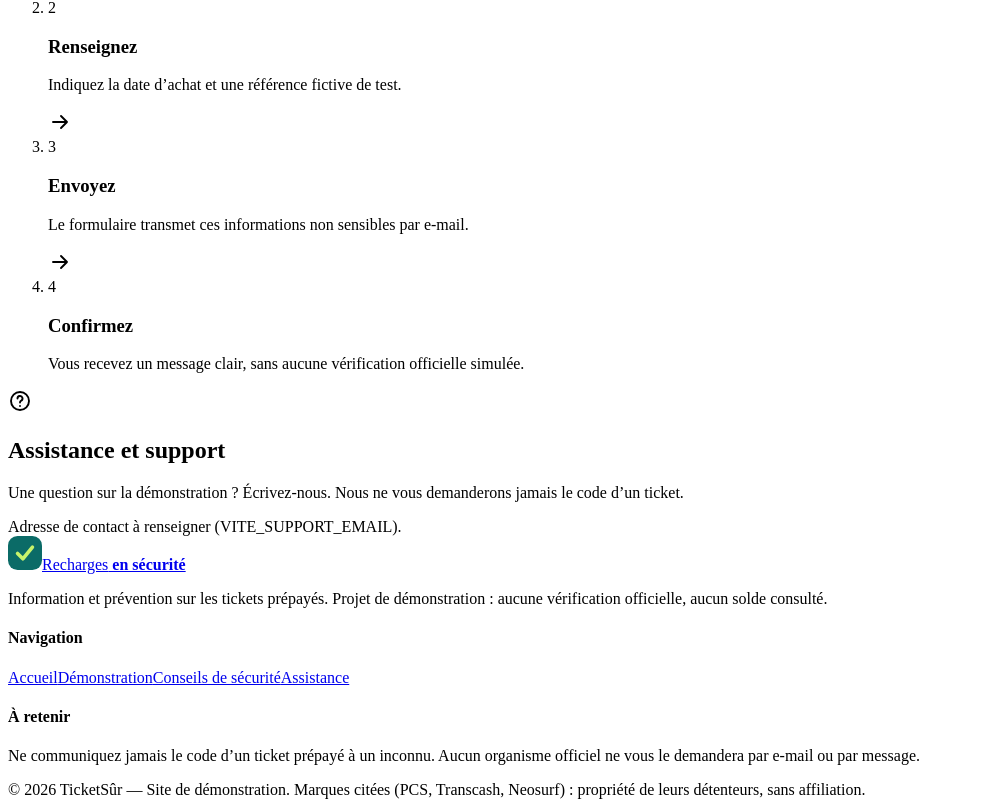
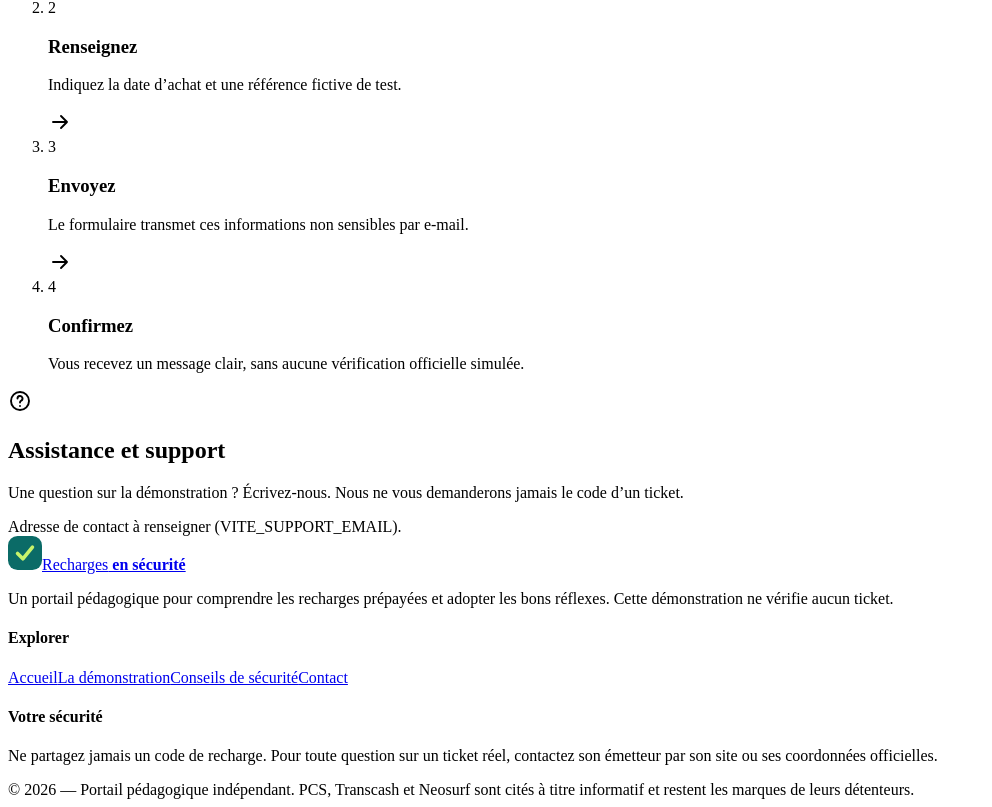
Before and after one commit to amandineprestige-lang/recharge-de-ticket, a React (Vite) app: page / in a window 1280 px wide. Shown: the part 2088-2895 px from the top of the page, without its empty margins (0-992 px from the left). Built offline with nearby package versions, Linux system fonts and the light colour scheme; no server answers.

Commit message:
Refresh portal identity and navigation

```diff
--- a/src/components/Footer.jsx
+++ b/src/components/Footer.jsx
@@ -7,21 +7,21 @@ export default function Footer() {
       <div className="container footer-grid">
         <div>
           <Logo light />
-          <p className="footer-text">Information et prévention sur les tickets prépayés. Projet de démonstration : aucune vérification officielle, aucun solde consulté.</p>
+          <p className="footer-text">Un portail pédagogique pour comprendre les recharges prépayées et adopter les bons réflexes. Cette démonstration ne vérifie aucun ticket.</p>
         </div>
         <div>
-          <h4>Navigation</h4>
+          <h4>Explorer</h4>
           <Link to="/">Accueil</Link>
-          <Link to="/demonstration">Démonstration</Link>
+          <Link to="/demonstration">La démonstration</Link>
           <Link to="/#securite">Conseils de sécurité</Link>
-          <Link to="/#assistance">Assistance</Link>
+          <Link to="/#assistance">Contact</Link>
         </div>
         <div>
-          <h4>À retenir</h4>
-          <p className="footer-text">Ne communiquez jamais le code d’un ticket prépayé à un inconnu. Aucun organisme officiel ne vous le demandera par e-mail ou par message.</p>
+          <h4>Votre sécurité</h4>
+          <p className="footer-text">Ne partagez jamais un code de recharge. Pour toute question sur un ticket réel, contactez son émetteur par son site ou ses coordonnées officielles.</p>
         </div>
       </div>
-      <div className="container footer-bottom">© {new Date().getFullYear()} TicketSûr — Site de démonstration. Marques citées (PCS, Transcash, Neosurf) : propriété de leurs détenteurs, sans affiliation.</div>
+      <div className="container footer-bottom">© {new Date().getFullYear()} — Portail pédagogique indépendant. PCS, Transcash et Neosurf sont cités à titre informatif et restent les marques de leurs détenteurs.</div>
     </footer>
   )
 }
```
